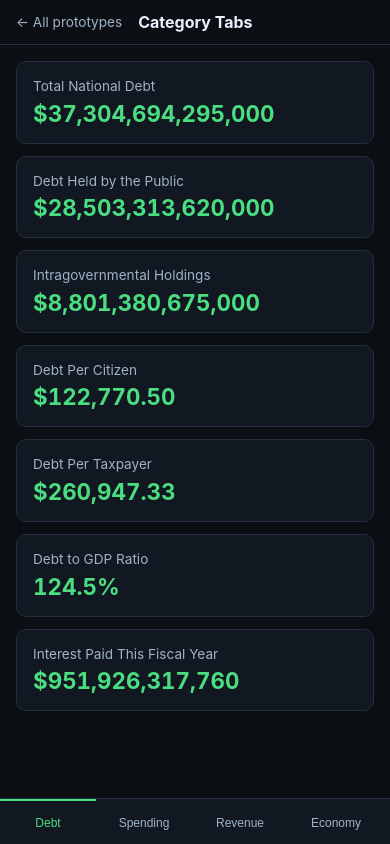
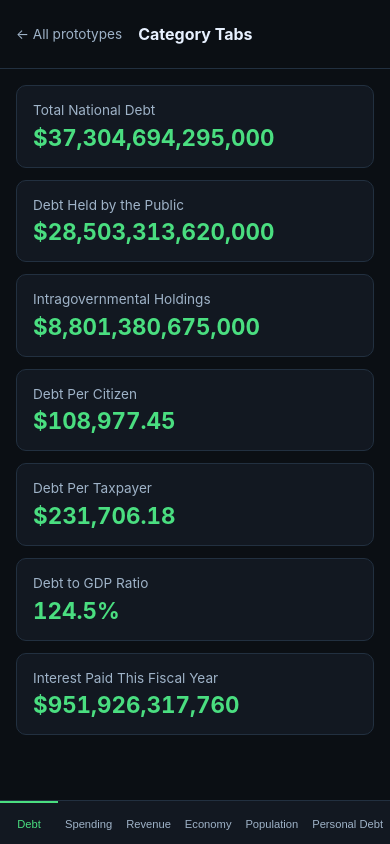
Before and after one commit to arulsun25/USDEBT, a website with bundled scripts: page prototype-b-tabs/index.html in a window 390 px wide. Built offline with nearby package versions, Linux system fonts and the light colour scheme.

Commit message:
Fix final-review findings: correct per-capita ticker rates, mobile tab overflow, iOS 100vh, back-link touch targets, id validation

```diff
--- a/prototype-a-grid/style.css
+++ b/prototype-a-grid/style.css
@@ -14,7 +14,7 @@ body {
   border-bottom: 1px solid #223040;
 }
 .top-bar h1 { font-size: 1rem; margin: 0; }
-.back-link { color: #9fb3c8; text-decoration: none; font-size: 0.85rem; }
+.back-link { color: #9fb3c8; text-decoration: none; font-size: 0.85rem; display: inline-flex; align-items: center; min-height: 44px; }
 .grid {
   display: grid;
   grid-template-columns: repeat(auto-fit, minmax(280px, 1fr));
--- a/prototype-b-tabs/style.css
+++ b/prototype-b-tabs/style.css
@@ -15,7 +15,7 @@ body {
   border-bottom: 1px solid #223040;
 }
 .top-bar h1 { font-size: 1rem; margin: 0; }
-.back-link { color: #9fb3c8; text-decoration: none; font-size: 0.85rem; }
+.back-link { color: #9fb3c8; text-decoration: none; font-size: 0.85rem; display: inline-flex; align-items: center; min-height: 44px; }
 .panel {
   display: flex;
   flex-direction: column;
@@ -44,12 +44,12 @@ body {
 }
 .tab-button {
   flex: 1 0 auto;
-  min-width: 96px;
-  padding: 0.9rem 0.5rem;
+  min-width: 58px;
+  padding: 0.9rem 0.25rem;
   background: none;
   border: none;
   color: #9fb3c8;
-  font-size: 0.75rem;
+  font-size: 0.7rem;
   border-top: 2px solid transparent;
 }
 .tab-button.active { color: #4ade80; border-top-color: #4ade80; }
--- a/prototype-c-cards/style.css
+++ b/prototype-c-cards/style.css
@@ -17,15 +17,20 @@ body {
   background: rgba(18, 24, 33, 0.85);
   padding: 0.35rem 0.6rem;
   border-radius: 6px;
+  display: inline-flex;
+  align-items: center;
+  min-height: 44px;
 }
 .cards-root {
   scroll-snap-type: y mandatory;
   overflow-y: scroll;
   height: 100vh;
+  height: 100dvh;
 }
 .story-card {
   scroll-snap-align: start;
   height: 100vh;
+  height: 100dvh;
   display: flex;
   flex-direction: column;
   justify-content: center;
--- a/shared/stats.js
+++ b/shared/stats.js
@@ -18,8 +18,8 @@ export const STATS = [
   { id: 'total-national-debt', label: 'Total National Debt', category: 'debt', unit: 'usd', baseline: 37300000000000, asOf: SNAPSHOT, perSecondRate: 85000, source: 'US Treasury Fiscal Data API (illustrative snapshot)' },
   { id: 'debt-held-by-public', label: 'Debt Held by the Public', category: 'debt', unit: 'usd', baseline: 28500000000000, asOf: SNAPSHOT, perSecondRate: 60000, source: 'US Treasury Fiscal Data API (illustrative snapshot)' },
   { id: 'intragovernmental-holdings', label: 'Intragovernmental Holdings', category: 'debt', unit: 'usd', baseline: 8800000000000, asOf: SNAPSHOT, perSecondRate: 25000, source: 'US Treasury Fiscal Data API (illustrative snapshot)' },
-  { id: 'debt-per-citizen', label: 'Debt Per Citizen', category: 'debt', unit: 'usd-cents', baseline: 108963.75, asOf: SNAPSHOT, perSecondRate: 0.25, source: 'Derived: total debt / US population (illustrative snapshot)' },
-  { id: 'debt-per-taxpayer', label: 'Debt Per Taxpayer', category: 'debt', unit: 'usd-cents', baseline: 231677.02, asOf: SNAPSHOT, perSecondRate: 0.53, source: 'Derived: total debt / US taxpayers (illustrative snapshot)' },
+  { id: 'debt-per-citizen', label: 'Debt Per Citizen', category: 'debt', unit: 'usd-cents', baseline: 108963.75, asOf: SNAPSHOT, perSecondRate: 0.000248, source: 'Derived: total debt / US population (illustrative snapshot)' },
+  { id: 'debt-per-taxpayer', label: 'Debt Per Taxpayer', category: 'debt', unit: 'usd-cents', baseline: 231677.02, asOf: SNAPSHOT, perSecondRate: 0.000528, source: 'Derived: total debt / US taxpayers (illustrative snapshot)' },
   { id: 'debt-to-gdp-ratio', label: 'Debt to GDP Ratio', category: 'debt', unit: 'percent', baseline: 124.5, asOf: SNAPSHOT, perSecondRate: 0, source: 'FRED (illustrative snapshot)' },
   { id: 'fiscal-year-interest-paid', label: 'Interest Paid This Fiscal Year', category: 'debt', unit: 'usd', baseline: 950000000000, asOf: SNAPSHOT, perSecondRate: 34880, source: 'US Treasury Fiscal Data API (illustrative snapshot)' },
 
@@ -43,7 +43,7 @@ export const STATS = [
 
   // Economy
   { id: 'gdp-nominal', label: 'Nominal GDP', category: 'economy', unit: 'usd', baseline: 29300000000000, asOf: SNAPSHOT, perSecondRate: 27870, source: 'FRED / BEA (illustrative snapshot)' },
-  { id: 'gdp-per-capita', label: 'GDP Per Capita', category: 'economy', unit: 'usd-cents', baseline: 85600.0, asOf: SNAPSHOT, perSecondRate: 0.08, source: 'Derived: GDP / population (illustrative snapshot)' },
+  { id: 'gdp-per-capita', label: 'GDP Per Capita', category: 'economy', unit: 'usd-cents', baseline: 85600.0, asOf: SNAPSHOT, perSecondRate: 0.0000814, source: 'Derived: GDP / population (illustrative snapshot)' },
   { id: 'unemployment-rate', label: 'Unemployment Rate', category: 'economy', unit: 'percent', baseline: 4.2, asOf: SNAPSHOT, perSecondRate: 0, source: 'BLS (illustrative snapshot)' },
   { id: 'inflation-rate-cpi', label: 'Inflation Rate (CPI)', category: 'economy', unit: 'percent', baseline: 2.9, asOf: SNAPSHOT, perSecondRate: 0, source: 'BLS (illustrative snapshot)' },
   { id: 'federal-funds-rate', label: 'Federal Funds Rate', category: 'economy', unit: 'percent', baseline: 4.25, asOf: SNAPSHOT, perSecondRate: 0, source: 'FRED (illustrative snapshot)' },
@@ -65,9 +65,9 @@ export const STATS = [
   { id: 'student-loan-debt-total', label: 'Total Student Loan Debt', category: 'personal', unit: 'usd', baseline: 1780000000000, asOf: SNAPSHOT, perSecondRate: 5100, source: 'NY Fed Consumer Credit Panel (illustrative snapshot)' },
   { id: 'credit-card-debt-total', label: 'Total Credit Card Debt', category: 'personal', unit: 'usd', baseline: 1320000000000, asOf: SNAPSHOT, perSecondRate: 4600, source: 'NY Fed Consumer Credit Panel (illustrative snapshot)' },
   { id: 'auto-loan-debt-total', label: 'Total Auto Loan Debt', category: 'personal', unit: 'usd', baseline: 1660000000000, asOf: SNAPSHOT, perSecondRate: 4100, source: 'NY Fed Consumer Credit Panel (illustrative snapshot)' },
-  { id: 'avg-credit-card-debt-per-household', label: 'Avg Credit Card Debt / Household', category: 'personal', unit: 'usd-cents', baseline: 10990.0, asOf: SNAPSHOT, perSecondRate: 0.01, source: 'Derived (illustrative snapshot)' },
-  { id: 'avg-student-loan-debt-per-borrower', label: 'Avg Student Loan Debt / Borrower', category: 'personal', unit: 'usd-cents', baseline: 39075.0, asOf: SNAPSHOT, perSecondRate: 0.01, source: 'Derived (illustrative snapshot)' },
-  { id: 'avg-mortgage-debt-per-household', label: 'Avg Mortgage Debt / Household', category: 'personal', unit: 'usd-cents', baseline: 244500.0, asOf: SNAPSHOT, perSecondRate: 0.02, source: 'Derived (illustrative snapshot)' },
+  { id: 'avg-credit-card-debt-per-household', label: 'Avg Credit Card Debt / Household', category: 'personal', unit: 'usd-cents', baseline: 10990.0, asOf: SNAPSHOT, perSecondRate: 0.0000348, source: 'Derived (illustrative snapshot)' },
+  { id: 'avg-student-loan-debt-per-borrower', label: 'Avg Student Loan Debt / Borrower', category: 'personal', unit: 'usd-cents', baseline: 39075.0, asOf: SNAPSHOT, perSecondRate: 0.0001194, source: 'Derived (illustrative snapshot)' },
+  { id: 'avg-mortgage-debt-per-household', label: 'Avg Mortgage Debt / Household', category: 'personal', unit: 'usd-cents', baseline: 244500.0, asOf: SNAPSHOT, perSecondRate: 0.0001727, source: 'Derived (illustrative snapshot)' },
   { id: 'personal-savings-rate', label: 'Personal Savings Rate', category: 'personal', unit: 'percent', baseline: 4.6, asOf: SNAPSHOT, perSecondRate: 0, source: 'BEA (illustrative snapshot)' },
   { id: 'unfunded-liabilities-total', label: 'Total Unfunded Liabilities', category: 'personal', unit: 'usd', baseline: 212000000000000, asOf: SNAPSHOT, perSecondRate: 605000, source: 'Trustees reports methodology (illustrative snapshot)' },
 ];
@@ -89,6 +89,7 @@ export function validateStats(stats) {
   for (const stat of stats) {
     if (seenIds.has(stat.id)) errors.push(`Duplicate id: ${stat.id}`);
     seenIds.add(stat.id);
+    if (typeof stat.id !== 'string' || stat.id.length === 0) errors.push(`Invalid id on stat with label "${stat.label}"`);
     if (!CATEGORIES.includes(stat.category)) errors.push(`Invalid category "${stat.category}" on ${stat.id}`);
     if (!VALID_UNITS.has(stat.unit)) errors.push(`Invalid unit "${stat.unit}" on ${stat.id}`);
     if (typeof stat.baseline !== 'number' || Number.isNaN(stat.baseline)) errors.push(`Invalid baseline on ${stat.id}`);
```
